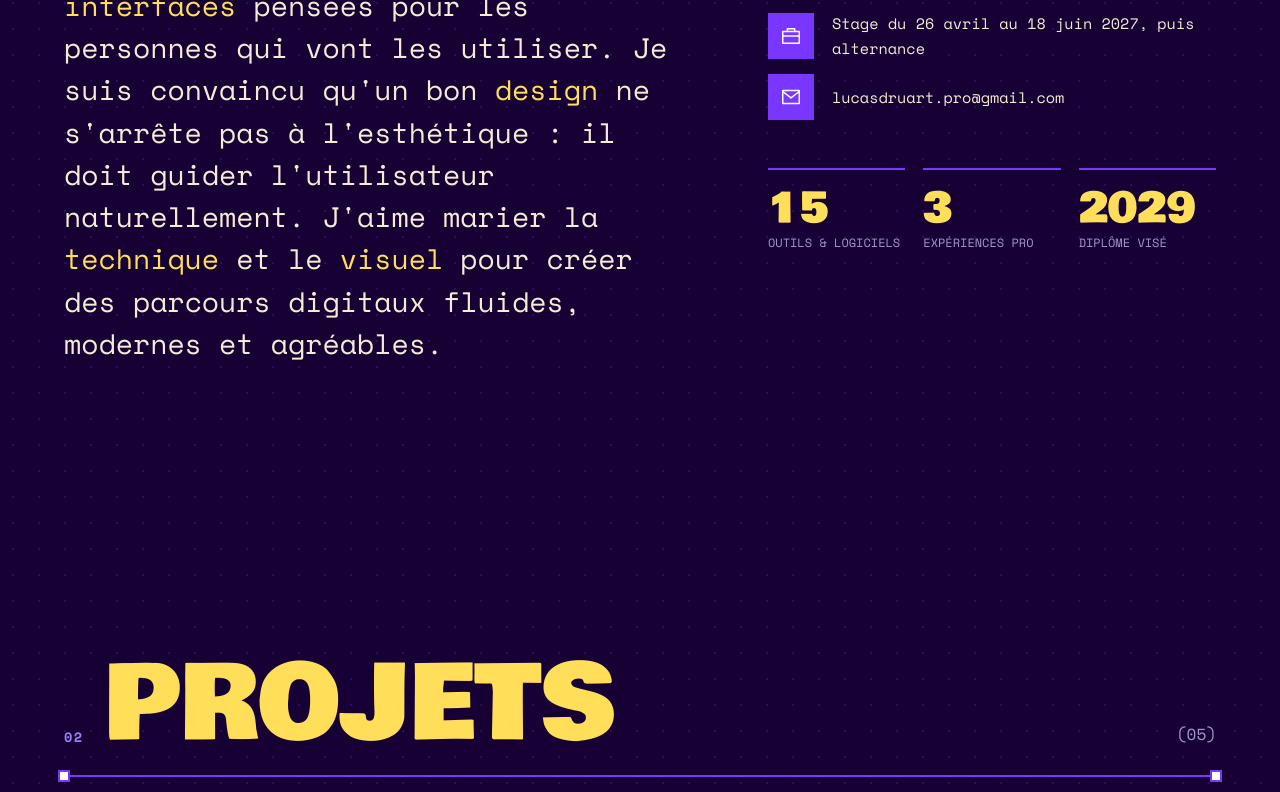
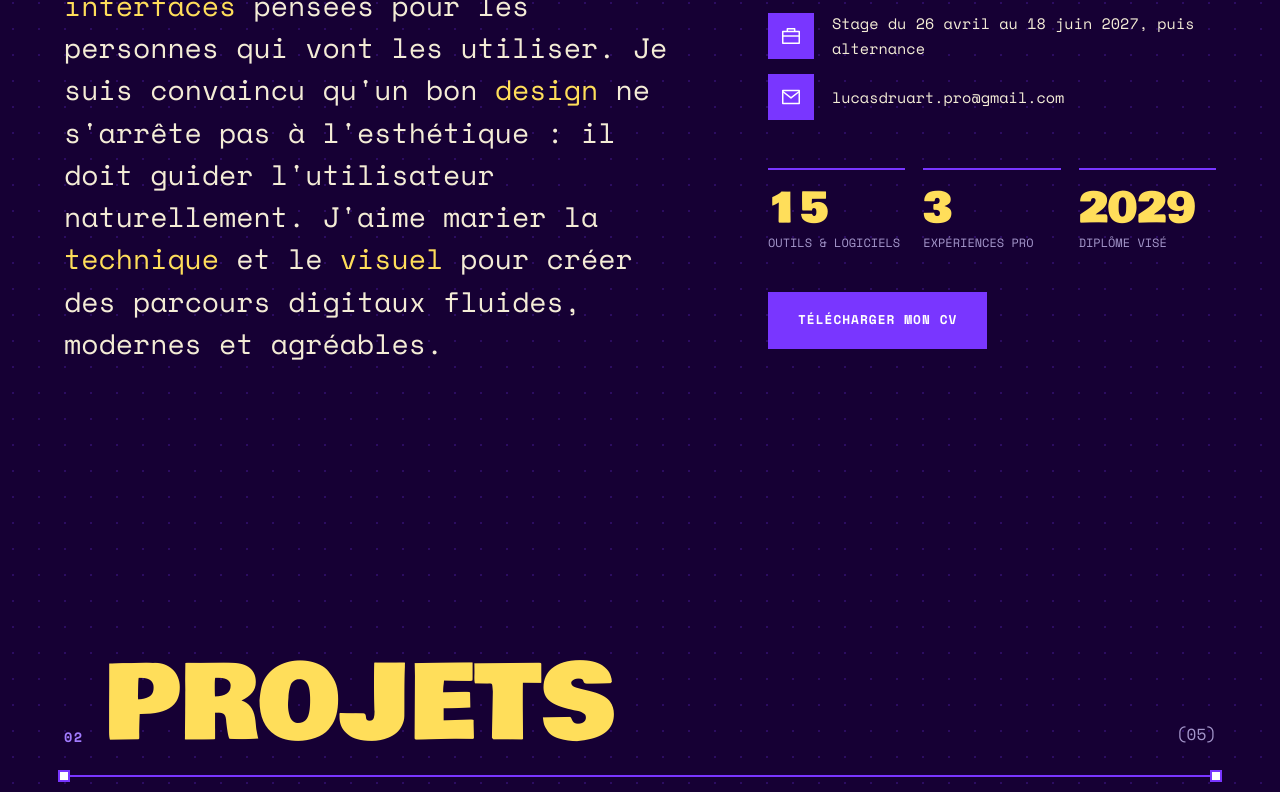
Before and after one commit to lucasdruartpro-code/portfolio, an Eleventy site: page src/index.njk in a window 1280 px wide. Shown: the part 1440-2232 px from the top of the page. Built offline with nearby package versions, Linux system fonts and the light colour scheme; Eleventy itself is replaced by a stand-in of ours; files that its build step writes are made by us from their sources.

Commit message:
Ajouter le bouton Télécharger mon CV dans À propos
Co-Authored-By: Claude Opus 5.5 <noreply@anthropic.com>

```diff
--- a/asset/css/styles.css
+++ b/asset/css/styles.css
@@ -764,6 +764,11 @@ summary:focus-visible {
     font-size: clamp(1.8rem, 3.2vw, 2.8rem);
     line-height: 1.2;
     color: var(--jaune);
+}
+
+/* Bouton pour télécharger le CV */
+.about__cv {
+    margin-top: 40px;
 }
 
 /* ===== 02 Projets ===== */
--- a/src/_data/apropos.json
+++ b/src/_data/apropos.json
@@ -1,12 +1,28 @@
 {
   "citation": "Créatif avant tout, je conçois des interfaces pensées pour les personnes qui vont les utiliser. Je suis convaincu qu'un bon design ne s'arrête pas à l'esthétique : il doit guider l'utilisateur naturellement. J'aime marier la technique et le visuel pour créer des parcours digitaux fluides, modernes et agréables.",
-  "mots_cles": ["interfaces", "design", "technique", "visuel"],
+  "mots_cles": [
+    "interfaces",
+    "design",
+    "technique",
+    "visuel"
+  ],
   "lieu": "Noyon, France",
   "ecole": "La Manu, Compiègne",
   "statut": "Stage du 26 avril au 18 juin 2027, puis alternance",
   "chiffres": [
-    { "valeur": 15, "libelle": "outils & logiciels" },
-    { "valeur": 3, "libelle": "expériences pro" },
-    { "valeur": 2029, "depart": 2000, "libelle": "diplôme visé" }
-  ]
+    {
+      "valeur": 15,
+      "libelle": "outils & logiciels"
+    },
+    {
+      "valeur": 3,
+      "libelle": "expériences pro"
+    },
+    {
+      "valeur": 2029,
+      "depart": 2000,
+      "libelle": "diplôme visé"
+    }
+  ],
+  "cv": "/asset/cv/lucas-druart-cv.pdf"
 }
--- a/src/admin/config.yml
+++ b/src/admin/config.yml
@@ -138,6 +138,7 @@ collections:
           - { label: Lieu, name: lieu, widget: string }
           - { label: École, name: ecole, widget: string }
           - { label: Ce que je recherche, name: statut, widget: string, required: false, hint: "Laisse vide pour ne pas l'afficher." }
+          - { label: CV (PDF), name: cv, widget: file, required: false, hint: "Ajoute le bouton « Télécharger mon CV ». Laisse vide pour le cacher." }
           - label: Chiffres
             name: chiffres
             label_singular: chiffre
--- a/src/index.njk
+++ b/src/index.njk
@@ -165,6 +165,10 @@
                         <li><strong class="counter" data-target="{{ chiffre.valeur }}"{% if chiffre.depart %} data-start="{{ chiffre.depart }}"{% endif %}>{{ chiffre.depart or 0 }}</strong>{{ chiffre.libelle }}</li>
                         {% endfor %}
                     </ul>
+
+                    {% if apropos.cv %}
+                    <a href="{{ apropos.cv }}" class="btn btn--plein magnetic about__cv reveal" download="CV-Lucas-Druart.pdf" data-cursor="Télécharger">Télécharger mon CV</a>
+                    {% endif %}
                 </div>
             </div>
         </section>
```
Also changed, not shown: 1 other file.
